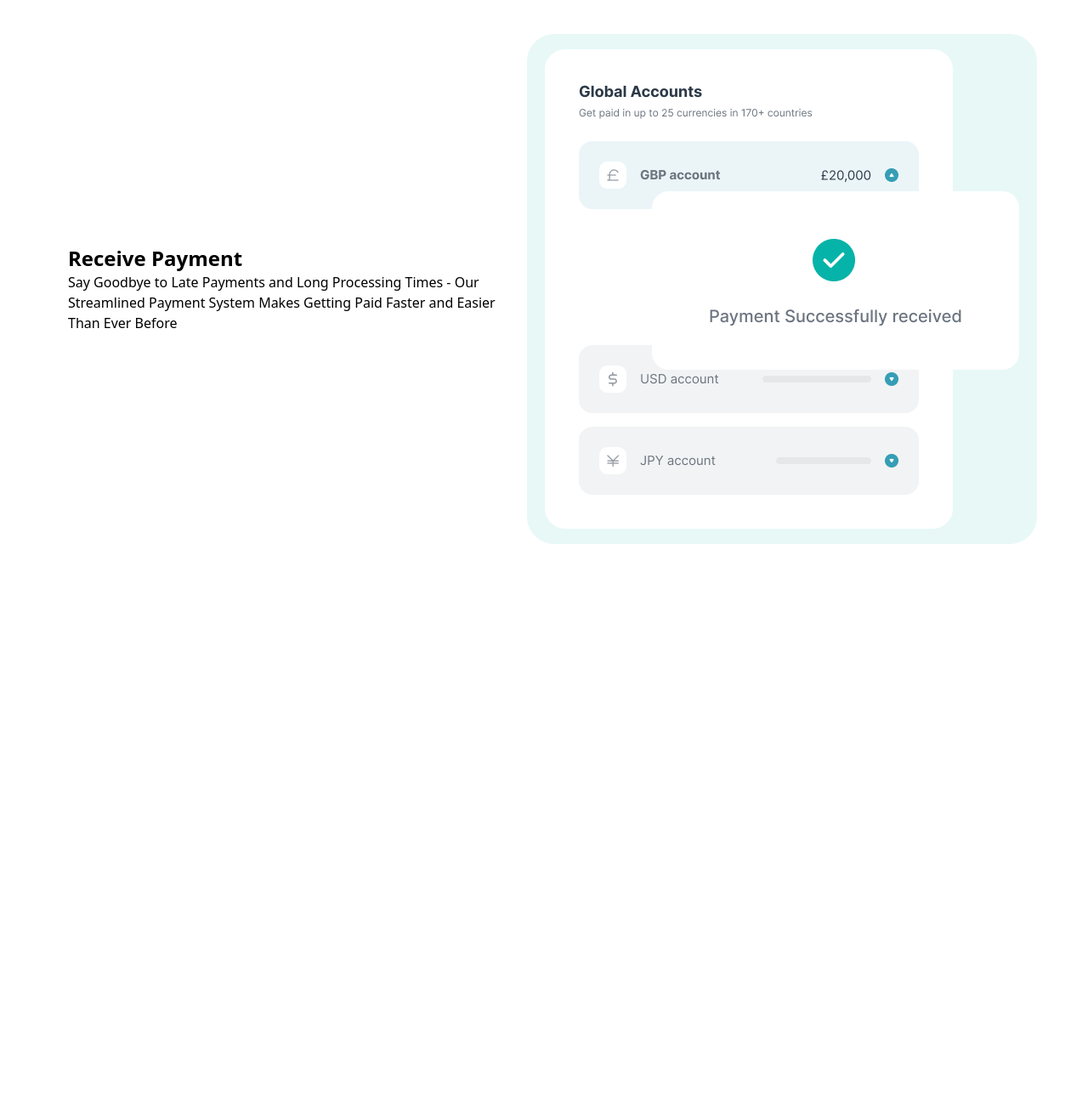
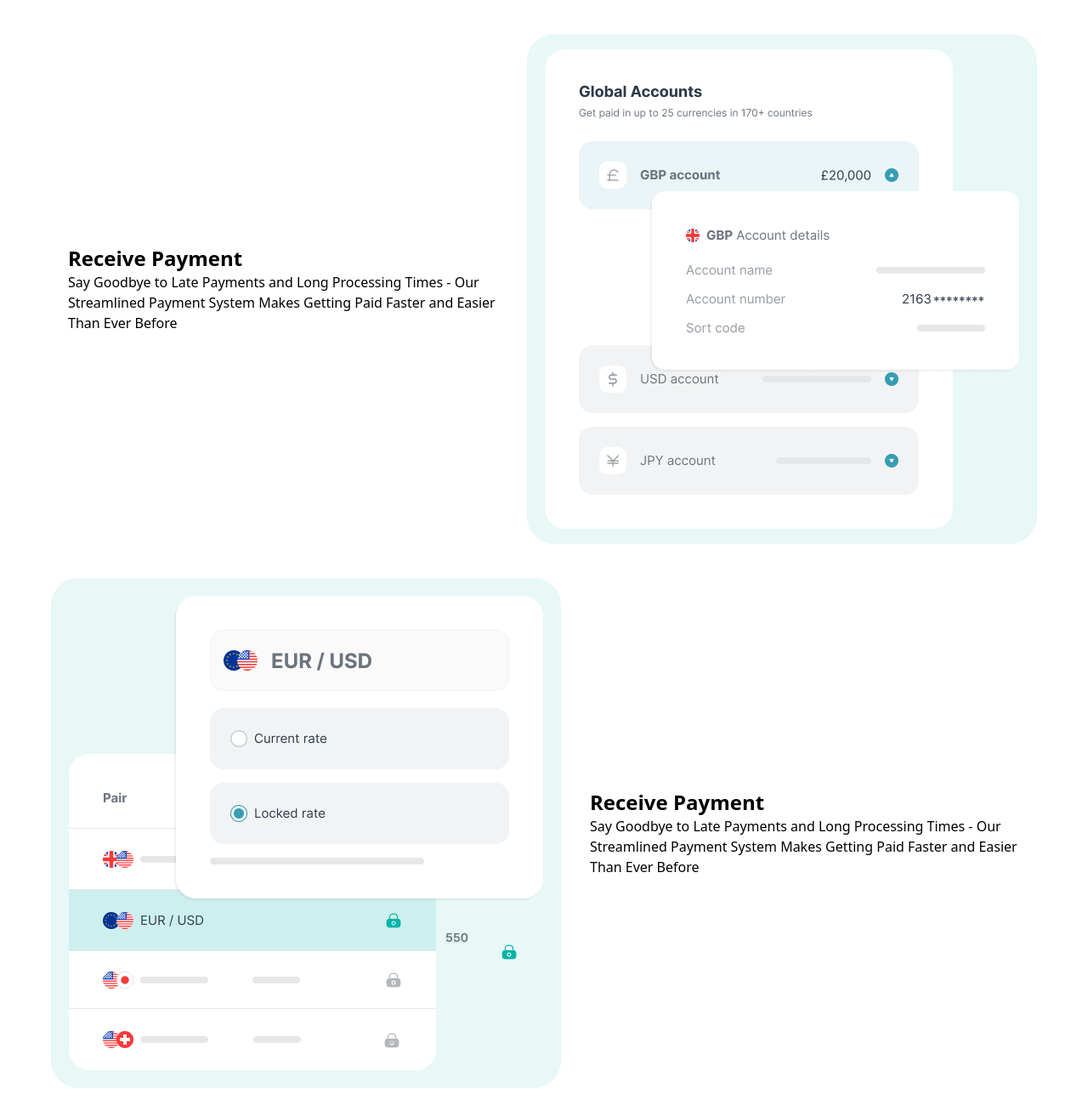
Before and after one commit to habibullohtuganov-ctrl/class_work, a website: page index.html in a window 1280 px wide. Shown: the part 1997-3297 px from the top of the page at 85% size. Before the commit the page ends 2657 px from the top, so only its background shows below. Drawn offline with Linux system fonts and the light colour scheme.

Commit message:
eight commit

```diff
--- a/index.html
+++ b/index.html
@@ -94,7 +94,15 @@
             <h1 class="text-2xl font-bold">Receive Payment</h1>
             <p>Say Goodbye to Late Payments and Long Processing Times - Our Streamlined Payment System Makes Getting Paid Faster and Easier Than Ever Before</p>
           </div>
-          <img src="./src/img/Group 18321.png">
+          <img src="./src/img/Group 18322.png">
+    </div>
+
+    <div class="max-w-300 m-auto flex flex-col-reverse lg:flex-row gap-3.5 lg:justify-between items-center p-5 text-center lg:text-start">
+          <img src="./src/img/Group 18323.png">
+          <div class=" lg:w-30% lg:ml-5">
+            <h1 class="text-2xl font-bold">Receive Payment</h1>
+            <p>Say Goodbye to Late Payments and Long Processing Times - Our Streamlined Payment System Makes Getting Paid Faster and Easier Than Ever Before</p>
+          </div>
     </div>
 </body>
 
```
Also changed, not shown: src/img/Group 18322.png (added), src/img/Group 18323.png (added).
